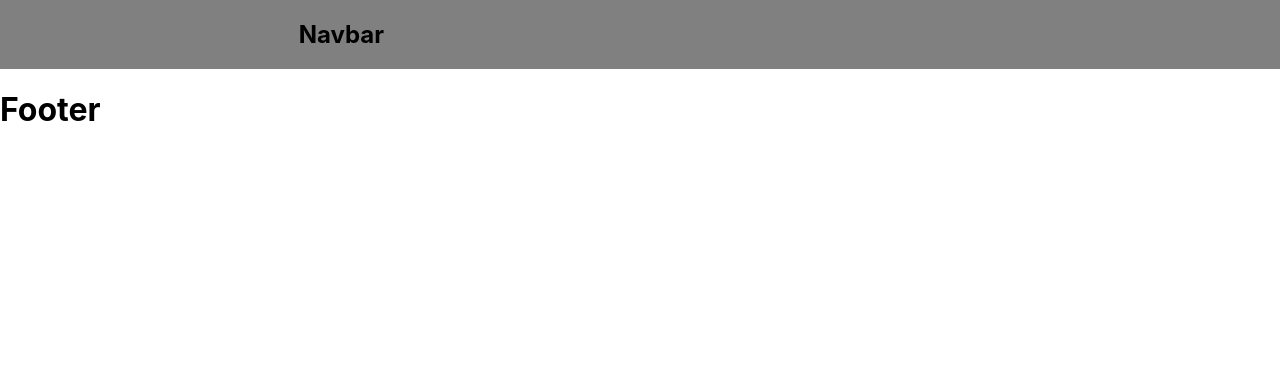
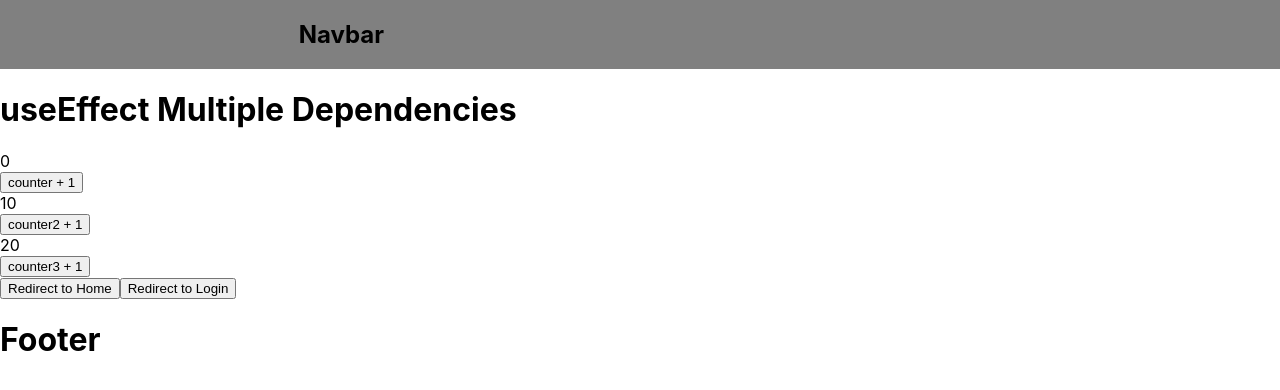
Before and after one commit to ManojNadar/Awdiz-React, a React (Create React App) app in the folder reactawdiz/: page /UseEffectMultipleDep in a window 1280 px wide. Before the commit this address had no page. Shown: the top 390 px of the page. Built offline with nearby package versions, Linux system fonts and the light colour scheme.

Commit message:
useEffect assignment

```diff
--- a/reactawdiz/src/App.js
+++ b/reactawdiz/src/App.js
@@ -11,6 +11,9 @@ import { Routes, Route } from "react-router-dom";
 // import CounterApp from "./components/CounterApp";
 import UseEffectNoDep from "./components/UseEffectNoDep";
 import UseEffectEmptyDep from "./components/UseEffectEmptyDep";
+// import ObjState from "./components/ObjState";
+import UseEffectsingleDep from "./components/UseEffectsingleDep";
+import UseEffectMultipleDep from "./components/UseEffectMultipleDep";
 
 function App() {
   return (
@@ -20,12 +23,23 @@ function App() {
 
       {/* <IsLogged /> */}
       {/* <UseEffectNoDep /> */}
+      {/* <ObjState /> */}
+      {/* <CounterApp /> */}
 
-      {/* <CounterApp /> */}
       <Routes>
         <Route exact path="/" element={<Home />} />
         <Route exact path="/nodep" element={<UseEffectNoDep />} />
         <Route exact path="/emptydep" element={<UseEffectEmptyDep />} />
+        <Route
+          exact
+          path="/UseEffectsingleDep"
+          element={<UseEffectsingleDep />}
+        />
+        <Route
+          exact
+          path="/UseEffectMultipleDep"
+          element={<UseEffectMultipleDep />}
+        />
         <Route exact path="/login" element={<Login />} />
         <Route exact path="/about" element={<About />} />
       </Routes>
--- a/reactawdiz/src/components/Counter.js
+++ b/reactawdiz/src/components/Counter.js
@@ -9,6 +9,8 @@ const Counter = () => {
   function sub() {
     setCount((prevCount) => prevCount - 1);
   }
+
+  // console.log(typeof count);
   return (
     <div>
       <button onClick={add}>Add +</button>
--- /dev/null
+++ b/reactawdiz/src/components/ObjState.js
@@ -0,0 +1,7 @@
+import React from "react";
+
+const ObjState = () => {
+  return <div></div>;
+};
+
+export default ObjState;
--- /dev/null
+++ b/reactawdiz/src/components/UseEffectMultipleDep.js
@@ -0,0 +1,36 @@
+import React, { useEffect, useState } from "react";
+import { useNavigate } from "react-router-dom";
+
+const UseEffectMultipleDep = () => {
+  const [counter, setCounter] = useState(0);
+  const [counter2, setCounter2] = useState(10);
+  const [counter3, setCounter3] = useState(20);
+
+  const router = useNavigate();
+
+  useEffect(() => {
+    console.log("useeffect Multiple dependencies");
+  }, [counter, counter3]);
+  return (
+    <>
+      <h1>useEffect Multiple Dependencies</h1>
+      {counter} <br />
+      <button onClick={() => setCounter((num) => num + 1)}>counter + 1</button>
+      <br />
+      {counter2} <br />
+      <button onClick={() => setCounter2((num) => num + 1)}>
+        counter2 + 1
+      </button>
+      <br />
+      {counter3} <br />
+      <button onClick={() => setCounter3((num) => num + 1)}>
+        counter3 + 1
+      </button>{" "}
+      <br />
+      <button onClick={() => router("/")}>Redirect to Home</button>
+      <button onClick={() => router("/login")}>Redirect to Login</button>
+    </>
+  );
+};
+
+export default UseEffectMultipleDep;
--- /dev/null
+++ b/reactawdiz/src/components/UseEffectsingleDep.js
@@ -0,0 +1,27 @@
+import React, { useEffect, useState } from "react";
+
+const useEffectsingleDep = () => {
+  const [counter, setCounter] = useState(0);
+  const [counter2, setCounter2] = useState(10);
+
+  useEffect(() => {
+    console.log("useeffect single dependency");
+  }, [counter]);
+
+  return (
+    <>
+      <h1>useEffect single Dependency</h1>
+      {counter} <br />
+      <button onClick={() => setCounter((num) => num + 1)}>
+        counter + 1
+      </button>{" "}
+      <br />
+      {counter2} <br />
+      <button onClick={() => setCounter2((num) => num + 1)}>
+        counter2 + 1
+      </button>
+    </>
+  );
+};
+
+export default useEffectsingleDep;
```
Also changed, not shown: reactawdiz/src/components/UseNav.js (added).
